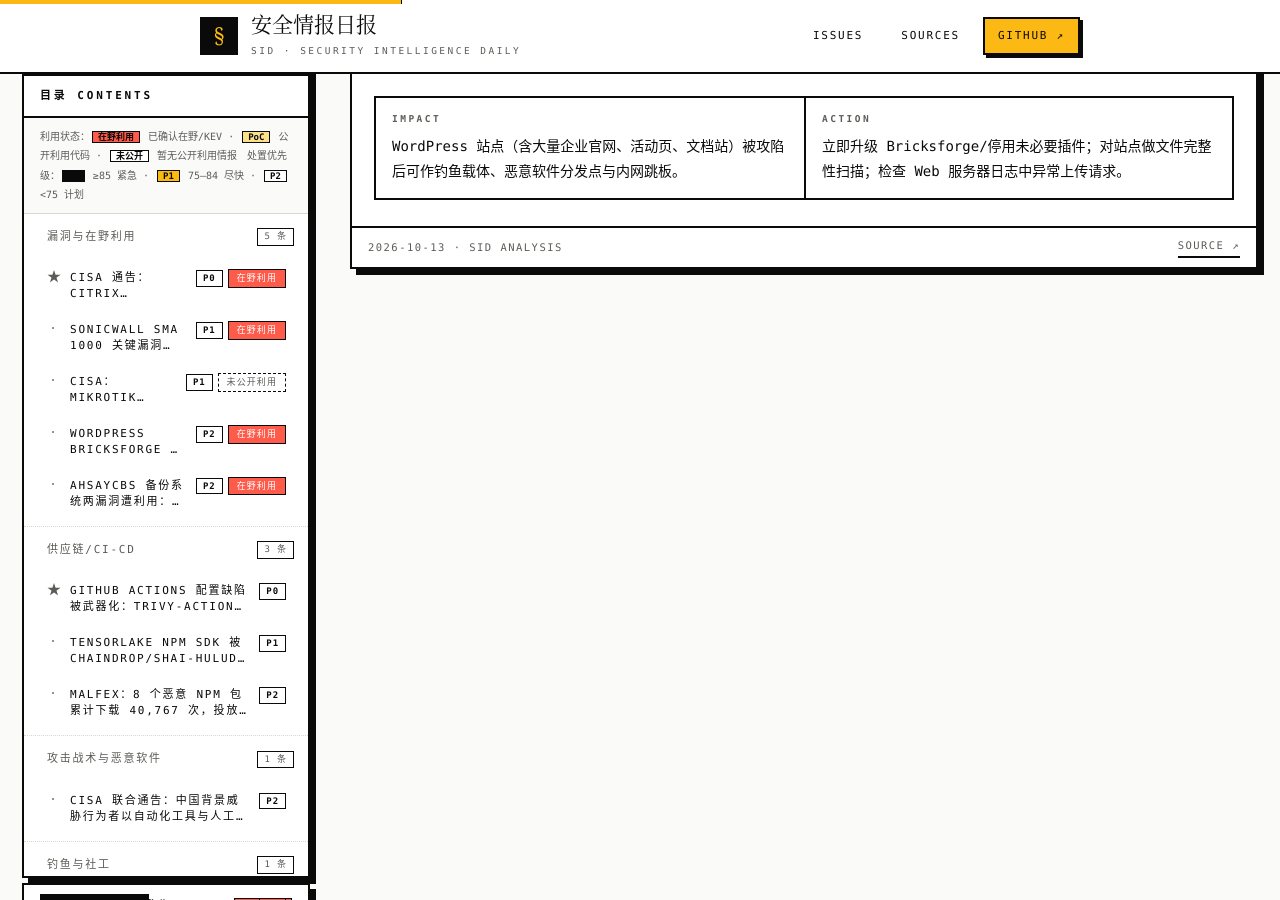
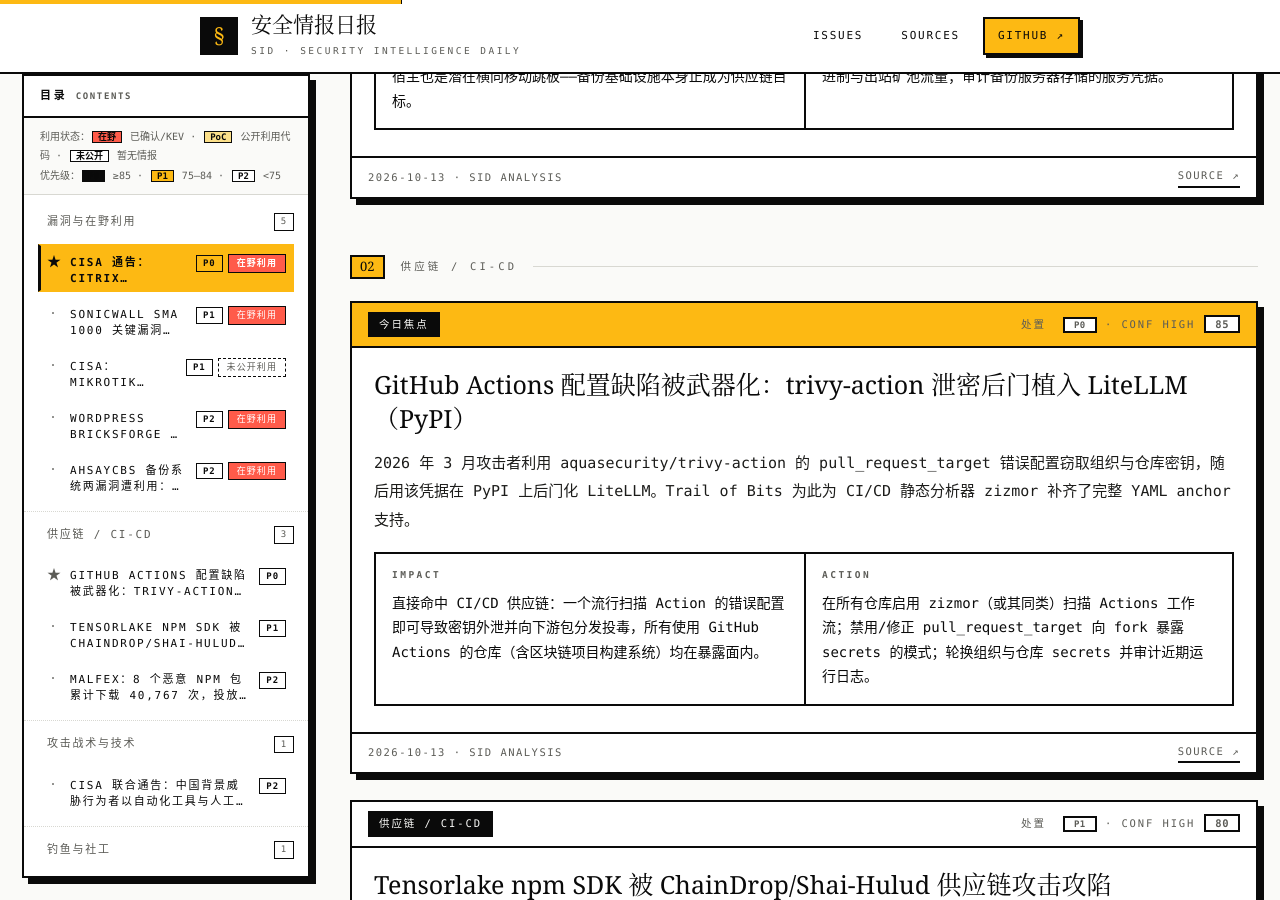
Before and after one commit to DawnXii/security-intelligence-daily, a Jekyll site: the page built from site/_posts/2026-10-13-report.html, in a window 1280 px wide and 900 px high, scrolled down 2265 px. Built offline with Jekyll 4.4.1, drawn with Linux system fonts in a browser that asks for light colours; some of the changed text lies outside the part shown.

Commit message:
SID daily report 2026-10-13

```diff
--- a/site/_posts/2026-10-13-report.html
+++ b/site/_posts/2026-10-13-report.html
@@ -4,32 +4,34 @@
 date: 2026-10-13
 ---
 
-<nav class="toc" id="toc">
-<h2>目录 Contents</h2>
-<p class="legend">利用状态：<b class="xw">在野利用</b> 已确认在野/KEV · <b class="xp">PoC</b> 公开利用代码 · <b class="xn">未公开</b> 暂无公开利用情报　处置优先级：<b class="rp0">P0</b> ≥85 紧急 · <b class="rp1">P1</b> 75–84 尽快 · <b class="rp2">P2</b> &lt;75 计划</p>
-<div class="grp"><p class="tg-h"><a href="#sec-vuln">漏洞与在野利用</a><span class="tg-c">5 条</span></p><ol>
-<li><a href="#vuln-23406"><span class="tc">★</span><span class="tt">CISA 通告：Citrix NetScaler ADC/Gateway 在野利用的严重零日漏洞</span><span class="meta"><i class="rp p0">P0</i><i class="xs xw">在野利用</i></span></a></li>
-<li><a href="#vuln-78822"><span class="tc">·</span><span class="tt">SonicWall SMA 1000 关键漏洞 CVE-2026-102255（CVSS 10.0）补丁发布后仍遭 135 次利用</span><span class="meta"><i class="rp p1">P1</i><i class="xs xw">在野利用</i></span></a></li>
-<li><a href="#vuln-41133"><span class="tc">·</span><span class="tt">CISA：MikroTik RouterOS 整数下溢漏洞（CVE-2026-84411，CVSS 9.8）可致远程代码执行</span><span class="meta"><i class="rp p1">P1</i><i class="xs xn">未公开利用</i></span></a></li>
-<li><a href="#vuln-24062"><span class="tc">·</span><span class="tt">WordPress Bricksforge 插件 CVSS 10.0 漏洞遭在野利用（未认证 RCE）</span><span class="meta"><i class="rp p2">P2</i><i class="xs xw">在野利用</i></span></a></li>
-<li><a href="#vuln-85773"><span class="tc">·</span><span class="tt">AhsayCBS 备份系统两漏洞遭利用：部署 WebShell 与伪装的 XMRig 挖矿</span><span class="meta"><i class="rp p2">P2</i><i class="xs xw">在野利用</i></span></a></li>
+<nav class="toc" id="toc" aria-label="目录">
+<h2>目录 <span>Contents</span></h2>
+<p class="legend">利用状态：<b class="xw">在野</b> 已确认/KEV · <b class="xp">PoC</b> 公开利用代码 · <b class="xn">未公开</b> 暂无情报<br>优先级：<b class="rp0">P0</b> ≥85 · <b class="rp1">P1</b> 75–84 · <b class="rp2">P2</b> &lt;75</p>
+<div class="toc-scroll">
+<div class="grp"><p class="tg-h"><a href="#sec-vuln">漏洞与在野利用</a><span class="tg-c">5</span></p><ol>
+<li><a class="toc-link" href="#vuln-23406"><span class="tc">★</span><span class="tt">CISA 通告：Citrix NetScaler ADC/Gateway 在野利用的严重零日漏洞</span><span class="meta"><i class="rp p0">P0</i><i class="xs xw">在野利用</i></span></a></li>
+<li><a class="toc-link" href="#vuln-78822"><span class="tc">·</span><span class="tt">SonicWall SMA 1000 关键漏洞 CVE-2026-102255（CVSS 10.0）补丁发布后仍遭 135 次利用</span><span class="meta"><i class="rp p1">P1</i><i class="xs xw">在野利用</i></span></a></li>
+<li><a class="toc-link" href="#vuln-41133"><span class="tc">·</span><span class="tt">CISA：MikroTik RouterOS 整数下溢漏洞（CVE-2026-84411，CVSS 9.8）可致远程代码执行</span><span class="meta"><i class="rp p1">P1</i><i class="xs xn">未公开利用</i></span></a></li>
+<li><a class="toc-link" href="#vuln-24062"><span class="tc">·</span><span class="tt">WordPress Bricksforge 插件 CVSS 10.0 漏洞遭在野利用（未认证 RCE）</span><span class="meta"><i class="rp p2">P2</i><i class="xs xw">在野利用</i></span></a></li>
+<li><a class="toc-link" href="#vuln-85773"><span class="tc">·</span><span class="tt">AhsayCBS 备份系统两漏洞遭利用：部署 WebShell 与伪装的 XMRig 挖矿</span><span class="meta"><i class="rp p2">P2</i><i class="xs xw">在野利用</i></span></a></li>
 </ol></div>
-<div class="grp"><p class="tg-h"><a href="#sec-supplychain">供应链/CI-CD</a><span class="tg-c">3 条</span></p><ol>
-<li><a href="#supplychain-78926"><span class="tc">★</span><span class="tt">GitHub Actions 配置缺陷被武器化：trivy-action 泄密后门植入 LiteLLM（PyPI）</span><span class="meta"><i class="rp p0">P0</i></span></a></li>
-<li><a href="#supplychain-76746"><span class="tc">·</span><span class="tt">Tensorlake npm SDK 被 ChainDrop/Shai-Hulud 供应链攻击攻陷</span><span class="meta"><i class="rp p1">P1</i></span></a></li>
-<li><a href="#supplychain-35657"><span class="tc">·</span><span class="tt">MALFEX：8 个恶意 npm 包累计下载 40,767 次，投放 Overlord RAT 与信息窃取器</span><span class="meta"><i class="rp p2">P2</i></span></a></li>
+<div class="grp"><p class="tg-h"><a href="#sec-supplychain">供应链 / CI-CD</a><span class="tg-c">3</span></p><ol>
+<li><a class="toc-link" href="#supplychain-78926"><span class="tc">★</span><span class="tt">GitHub Actions 配置缺陷被武器化：trivy-action 泄密后门植入 LiteLLM（PyPI）</span><span class="meta"><i class="rp p0">P0</i></span></a></li>
+<li><a class="toc-link" href="#supplychain-76746"><span class="tc">·</span><span class="tt">Tensorlake npm SDK 被 ChainDrop/Shai-Hulud 供应链攻击攻陷</span><span class="meta"><i class="rp p1">P1</i></span></a></li>
+<li><a class="toc-link" href="#supplychain-35657"><span class="tc">·</span><span class="tt">MALFEX：8 个恶意 npm 包累计下载 40,767 次，投放 Overlord RAT 与信息窃取器</span><span class="meta"><i class="rp p2">P2</i></span></a></li>
 </ol></div>
-<div class="grp"><p class="tg-h"><a href="#sec-ttp">攻击战术与恶意软件</a><span class="tg-c">1 条</span></p><ol>
-<li><a href="#ttp-77767"><span class="tc">·</span><span class="tt">CISA 联合通告：中国背景威胁行为者以自动化工具与人工入侵组合窃取敏感数据</span><span class="meta"><i class="rp p2">P2</i></span></a></li>
+<div class="grp"><p class="tg-h"><a href="#sec-ttp">攻击战术与技术</a><span class="tg-c">1</span></p><ol>
+<li><a class="toc-link" href="#ttp-77767"><span class="tc">·</span><span class="tt">CISA 联合通告：中国背景威胁行为者以自动化工具与人工入侵组合窃取敏感数据</span><span class="meta"><i class="rp p2">P2</i></span></a></li>
 </ol></div>
-<div class="grp"><p class="tg-h"><a href="#sec-phishing">钓鱼与社工</a><span class="tg-c">1 条</span></p><ol>
-<li><a href="#phishing-09537"><span class="tc">·</span><span class="tt">FBI/USSS 警告：FortiBleed 凭据收割活动仍在活跃，已积累 86,644 台 Fortinet 设备凭据</span><span class="meta"><i class="rp p1">P1</i></span></a></li>
+<div class="grp"><p class="tg-h"><a href="#sec-phishing">钓鱼与社工</a><span class="tg-c">1</span></p><ol>
+<li><a class="toc-link" href="#phishing-09537"><span class="tc">·</span><span class="tt">FBI/USSS 警告：FortiBleed 凭据收割活动仍在活跃，已积累 86,644 台 Fortinet 设备凭据</span><span class="meta"><i class="rp p1">P1</i></span></a></li>
 </ol></div>
-</nav>
+</div></nav>
 
+<div class="feed-col">
 <p class="section-label" id="sec-vuln"><span class="n">01</span>漏洞与在野利用</p>
 
-<div class="intel focus" id="vuln-23406">
+<div class="intel focus reveal" id="vuln-23406">
 <div class="intel-head"><span class="chip">今日焦点</span><i class="xs xw">在野利用</i><span class="score">处置 <i class="rp p0">P0</i> · CONF high<i>85</i></span></div>
 <div class="intel-body">
 <h3>CISA 通告：Citrix NetScaler ADC/Gateway 在野利用的严重零日漏洞</h3>
@@ -42,7 +44,7 @@
 <div class="intel-foot"><span>2026-10-13 · SID ANALYSIS</span><a href="https://www.cisa.gov/news-events/alerts/2026/09/27/critical-zero-day-vulnerabilities-exploited-citrix-netscaler-adc-gateway" target="_blank" rel="noopener">SOURCE ↗</a></div>
 </div>
 
-<div class="intel" id="vuln-78822">
+<div class="intel reveal" id="vuln-78822">
 <div class="intel-head"><span class="chip">漏洞与在野利用</span><i class="xs xw">在野利用</i><span class="score">处置 <i class="rp p1">P1</i> · CONF high<i>82</i></span></div>
 <div class="intel-body">
 <h3>SonicWall SMA 1000 关键漏洞 CVE-2026-102255（CVSS 10.0）补丁发布后仍遭 135 次利用</h3>
@@ -55,7 +57,7 @@
 <div class="intel-foot"><span>2026-10-13 · SID ANALYSIS</span><a href="https://thehackernews.com/2026/10/critical-sonicwall-sma-1000-flaw.html" target="_blank" rel="noopener">SOURCE ↗</a></div>
 </div>
 
-<div class="intel" id="vuln-41133">
+<div class="intel reveal" id="vuln-41133">
 <div class="intel-head"><span class="chip">漏洞与在野利用</span><i class="xs xn">未公开利用</i><span class="score">处置 <i class="rp p1">P1</i> · CONF high<i>80</i></span></div>
 <div class="intel-body">
 <h3>CISA：MikroTik RouterOS 整数下溢漏洞（CVE-2026-84411，CVSS 9.8）可致远程代码执行</h3>
@@ -68,7 +70,7 @@
 <div class="intel-foot"><span>2026-10-13 · SID ANALYSIS</span><a href="https://www.cisa.gov/news-events/ics-advisories/icsa-26-272-06" target="_blank" rel="noopener">SOURCE ↗</a></div>
 </div>
 
-<div class="intel" id="vuln-24062">
+<div class="intel reveal" id="vuln-24062">
 <div class="intel-head"><span class="chip">漏洞与在野利用</span><i class="xs xw">在野利用</i><span class="score">处置 <i class="rp p2">P2</i> · CONF high<i>70</i></span></div>
 <div class="intel-body">
 <h3>WordPress Bricksforge 插件 CVSS 10.0 漏洞遭在野利用（未认证 RCE）</h3>
@@ -81,7 +83,7 @@
 <div class="intel-foot"><span>2026-10-13 · SID ANALYSIS</span><a href="https://thehackernews.com/2026/10/attackers-exploit-cvss-100-bricksforge.html" target="_blank" rel="noopener">SOURCE ↗</a></div>
 </div>
 
-<div class="intel" id="vuln-85773">
+<div class="intel reveal" id="vuln-85773">
 <div class="intel-head"><span class="chip">漏洞与在野利用</span><i class="xs xw">在野利用</i><span class="score">处置 <i class="rp p2">P2</i> · CONF high<i>66</i></span></div>
 <div class="intel-body">
 <h3>AhsayCBS 备份系统两漏洞遭利用：部署 WebShell 与伪装的 XMRig 挖矿</h3>
@@ -94,9 +96,9 @@
 <div class="intel-foot"><span>2026-10-13 · SID ANALYSIS</span><a href="https://thehackernews.com/2026/10/attackers-exploit-ahsaycbs-flaws-to.html" target="_blank" rel="noopener">SOURCE ↗</a></div>
 </div>
 
-<p class="section-label" id="sec-supplychain"><span class="n">02</span>供应链/CI-CD</p>
+<p class="section-label" id="sec-supplychain"><span class="n">02</span>供应链 / CI-CD</p>
 
-<div class="intel focus" id="supplychain-78926">
+<div class="intel focus reveal" id="supplychain-78926">
 <div class="intel-head"><span class="chip">今日焦点</span><span class="score">处置 <i class="rp p0">P0</i> · CONF high<i>85</i></span></div>
 <div class="intel-body">
 <h3>GitHub Actions 配置缺陷被武器化：trivy-action 泄密后门植入 LiteLLM（PyPI）</h3>
@@ -109,8 +111,8 @@
 <div class="intel-foot"><span>2026-10-13 · SID ANALYSIS</span><a href="https://blog.trailofbits.com/2026/05/22/we-hardened-zizmors-github-actions-static-analyzer/" target="_blank" rel="noopener">SOURCE ↗</a></div>
 </div>
 
-<div class="intel" id="supplychain-76746">
-<div class="intel-head"><span class="chip">供应链/CI-CD</span><span class="score">处置 <i class="rp p1">P1</i> · CONF high<i>80</i></span></div>
+<div class="intel reveal" id="supplychain-76746">
+<div class="intel-head"><span class="chip">供应链 / CI-CD</span><span class="score">处置 <i class="rp p1">P1</i> · CONF high<i>80</i></span></div>
 <div class="intel-body">
 <h3>Tensorlake npm SDK 被 ChainDrop/Shai-Hulud 供应链攻击攻陷</h3>
 <p class="sum">npm 包 tensorlake（TypeScript SDK）0.5.144 恶意版本在 ChainDrop / Shai-Hulud 供应链攻击中被分发，包含混淆恶意代码：收割凭据、外泄密钥、建立持久化并执行远程命令。</p>
@@ -122,8 +124,8 @@
 <div class="intel-foot"><span>2026-10-13 · SID ANALYSIS</span><a href="https://thehackernews.com/2026/10/tensorlake-npm-package-compromised-to.html" target="_blank" rel="noopener">SOURCE ↗</a></div>
 </div>
 
-<div class="intel" id="supplychain-35657">
-<div class="intel-head"><span class="chip">供应链/CI-CD</span><span class="score">处置 <i class="rp p2">P2</i> · CONF high<i>68</i></span></div>
+<div class="intel reveal" id="supplychain-35657">
+<div class="intel-head"><span class="chip">供应链 / CI-CD</span><span class="score">处置 <i class="rp p2">P2</i> · CONF high<i>68</i></span></div>
 <div class="intel-body">
 <h3>MALFEX：8 个恶意 npm 包累计下载 40,767 次，投放 Overlord RAT 与信息窃取器</h3>
 <p class="sum">CloudSEK 与 Checkmarx 命名的 MALFEX 长期 npm 供应链活动中，单一攻击者自 2023 年 8 月起发布 12 个包，其中 8 个恶意包被下载 40,767 次，投放信息窃取器与 Overlord RAT。</p>
@@ -135,10 +137,10 @@
 <div class="intel-foot"><span>2026-10-13 · SID ANALYSIS</span><a href="https://thehackernews.com/2026/10/eight-malicious-npm-packages-downloaded.html" target="_blank" rel="noopener">SOURCE ↗</a></div>
 </div>
 
-<p class="section-label" id="sec-ttp"><span class="n">03</span>攻击战术与恶意软件</p>
+<p class="section-label" id="sec-ttp"><span class="n">03</span>攻击战术与技术</p>
 
-<div class="intel" id="ttp-77767">
-<div class="intel-head"><span class="chip">攻击战术与恶意软件</span><span class="score">处置 <i class="rp p2">P2</i> · CONF high<i>72</i></span></div>
+<div class="intel reveal" id="ttp-77767">
+<div class="intel-head"><span class="chip">攻击战术与技术</span><span class="score">处置 <i class="rp p2">P2</i> · CONF high<i>72</i></span></div>
 <div class="intel-body">
 <h3>CISA 联合通告：中国背景威胁行为者以自动化工具与人工入侵组合窃取敏感数据</h3>
 <p class="sum">CISA（AA26-281A，10 月 8 日原文）指 Integrity Technology Group 支撑的中国政府关联威胁行为者，正结合自动化扫描工具、大规模僵尸网络与手工入侵手法窃取敏感数据。</p>
@@ -152,7 +154,7 @@
 
 <p class="section-label" id="sec-phishing"><span class="n">04</span>钓鱼与社工</p>
 
-<div class="intel" id="phishing-09537">
+<div class="intel reveal" id="phishing-09537">
 <div class="intel-head"><span class="chip">钓鱼与社工</span><span class="score">处置 <i class="rp p1">P1</i> · CONF high<i>75</i></span></div>
 <div class="intel-body">
 <h3>FBI/USSS 警告：FortiBleed 凭据收割活动仍在活跃，已积累 86,644 台 Fortinet 设备凭据</h3>
@@ -164,3 +166,5 @@
 </div>
 <div class="intel-foot"><span>2026-10-13 · SID ANALYSIS</span><a href="https://thehackernews.com/2026/10/fbi-warns-fortibleed-remains-active.html" target="_blank" rel="noopener">SOURCE ↗</a></div>
 </div>
+
+</div>
```
